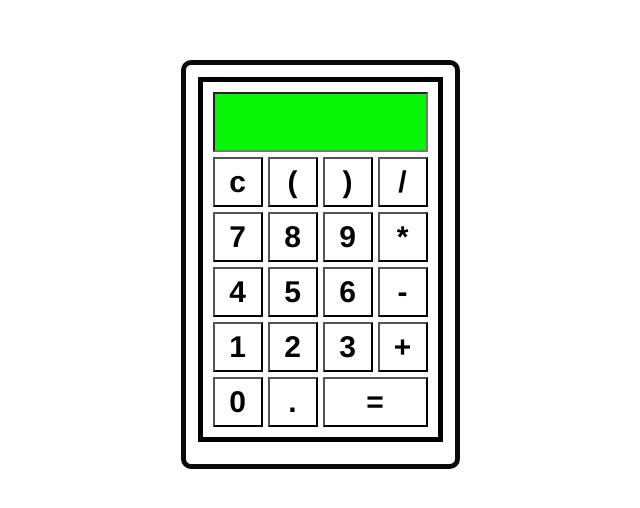
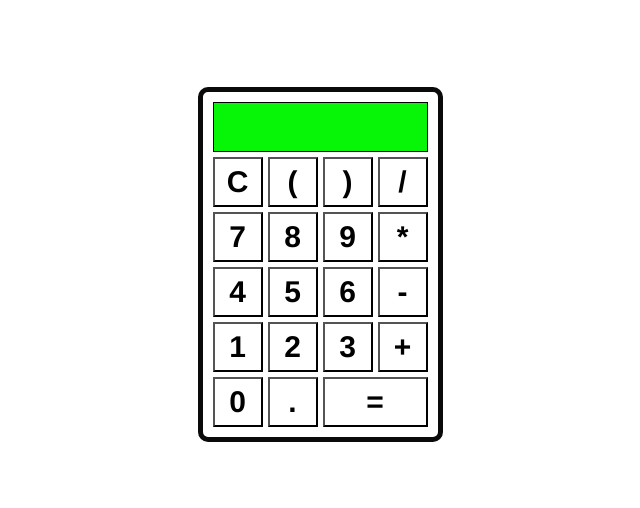
Before and after one commit to adrienw4/calculator-js, a plain HTML site: page index.html in a window 1280 px wide. Shown: the part 136-644 px from the top of the page, without its empty margins (320-960 px from the left). Drawn offline with Linux system fonts and the light colour scheme.

Commit message:
Correction avec Adrien en distantiel

```diff
--- a/index.html
+++ b/index.html
@@ -7,34 +7,27 @@
    <link rel="stylesheet" href="./style.css">
 <body>
     <div class="calculator">
-        <div class="screen">
-            <input type="text" name="" id="result">
-                <div class="buttons">
-                    <input  type="button" value="c"
-                    id="effacer">
-                    <input  type="button" value="(">
-                    <input  type="button"  value=")">
-                    <input  type="button"  value="/">
-                    <input  type="button"  value="7">
-                    <input  type="button"  value="8">
-                    <input  type="button"  value="9">
-                    <input  type="button" value="*">
-                    <input  type="button"  value="4">
-                    <input  type="button"  value="5">
-                    <input  type="button"  value="6">
-                    <input  type="button"  value="-">
-                    <input  type="button"  value="1">
-                    <input type="button" value="2">
-                    <input  type="button" value="3">
-                    <input  type="button" value="+">
-                    <input type="button" value="0">
-                    <input type="button" value=".">
-                    <input  type="button" value="=" id="resulta">
-
-                </div>
-        </div>
+                <div class="screen"></div>
+                <input  type="button" value="C" id="effacer">
+                <input type="button" value="(">
+                <input type="button" value=")">
+                <input type="button" value="/">
+                <input type="button" value="7">
+                <input type="button" value="8">
+                <input type="button" value="9">
+                <input type="button" value="*">
+                <input type="button" value="4">
+                <input type="button" value="5">
+                <input type="button" value="6">
+                <input type="button" value="-">
+                <input type="button" value="1">
+                <input type="button" value="2">
+                <input type="button" value="3">
+                <input type="button" value="+">
+                <input type="button" value="0">
+                <input type="button" value=".">
+                <input type="button" value="=" id="resultat">
     </div>
-
 </body>
  <script src="./script.js"></script>
 </html>
--- a/script.JS
+++ b/script.JS
@@ -1,26 +1,24 @@
+const screenDisplay = document.querySelector(".screen");
+const buttons = document.querySelectorAll("input");
 
-
-const screenDisplay =document.querySelector(".screen")
-const buttons = document.querySelectorAll('input')
-console.log(buttons);
-
-let calculation = []
-let accumulativeCalculation
+let calculation = [];
+let accumulativeCalculation;
 
 function calculate(button) {
-
-    const value = button.textContent
-    if (value === "CLEAR") {
-        calculation = []
-        screenDisplay.textContent = '.'
-    } else if (value === "=") {
-        screenDisplay.textContent = eval(accumulativeCalculation)
-    } else {
-        calculation.push(value)
-        accumulativeCalculation = calculation.join('')
-        screenDisplay.textContent = accumulativeCalculation
-
-    }
+  const value = button.value;
+  console.log(value);
+  if (value === "C") {
+    calculation = [];
+    screenDisplay.textContent = "";
+  } else if (value === "=") {
+    screenDisplay.textContent = eval(accumulativeCalculation);
+  } else {
+    calculation.push(value);
+    accumulativeCalculation = calculation.join("");
+    screenDisplay.textContent = accumulativeCalculation;
+  }
 }
 
-buttons.forEach(button =>button.addEventListener('click',() =>calculate(button)))
+buttons.forEach((button) =>
+  button.addEventListener("click", () => calculate(button))
+);
--- a/style.css
+++ b/style.css
@@ -3,78 +3,47 @@
     margin: 0;
     box-sizing: border-box;
 }
-body{
+
+body {
     max-width: 100vw;
     height: 100vh;
     display: flex;
     justify-content: center;
     align-items: center;
-    align-content: center;
-    text-align: center;
+}
 
+.calculator {
+    background-color: rgb(255, 255, 255);
+    padding: 10px;
+    border: 5px solid rgb(10, 10, 10);
+    border-radius: 10px;
+    display: grid;
+    grid-template-columns: repeat(4, 50px);
+    grid-template-rows: repeat(6, 50px);
+    grid-gap: 5px;
 }
-.calculator{
-    background-color: rgb(255, 255, 255);
-    display: flex;
-   padding: 12px;
-   border: 5px solid rgb(10, 10, 10);
-   border-radius: 10px;
 
+.screen {
+    text-align: end;
+   font-size: 25px;
+   border: 1px solid black;
+   background-color: rgb(7, 245, 7);
+   grid-column: 1 / 5;
+   padding: 10px;
+}
 
-}
-.screen{
-    background-color: rgb(255, 255, 255);
-    margin-bottom: 10px;
-
-   justify-content: flex-end;
-   align-items: flex-end;
-   padding: 10px;
-   font-size: 25px;
-   border: 5px solid black;
-
-
-
-}
-.buttons{
-    display: grid;
-    grid-template-columns: repeat(4,50px);
-    grid-template-rows: repeat(5,50px);
-    grid-gap: 5px;
-    margin-top: 5px;
-    font-size: 85px;
-    border-radius: 25px;
-
-
-}
-button:active {
-    background-color: black;
-    color: rgb(255, 255, 255);
-
-}
-#result{
-width: 215px;
-font-size: 25px;
-padding: 5px;
-background-color: rgb(255, 255, 255);
-background-color: rgb(7, 245, 7);
-height: 60px;
-
-
-
-
-}
-.buttons input{
+.calculator input {
     font-size: 30px;
     font-weight: 900;
     font-family: 'Franklin Gothic Medium', 'Arial Narrow', Arial, sans-serif;
     background-color: rgb(255, 255, 255);
+}
 
-}
-.buttons input:hover{
-    font-size: 45px;
+.calculator input:hover{
+    transform: scale(1.1);
     background-color: rgb(0, 0, 0);
     color: rgb(255, 255, 255);
 }
-#resulta{
-    width: 105px;
+#resultat {
+    grid-column: 3 / 5;
 }
```
